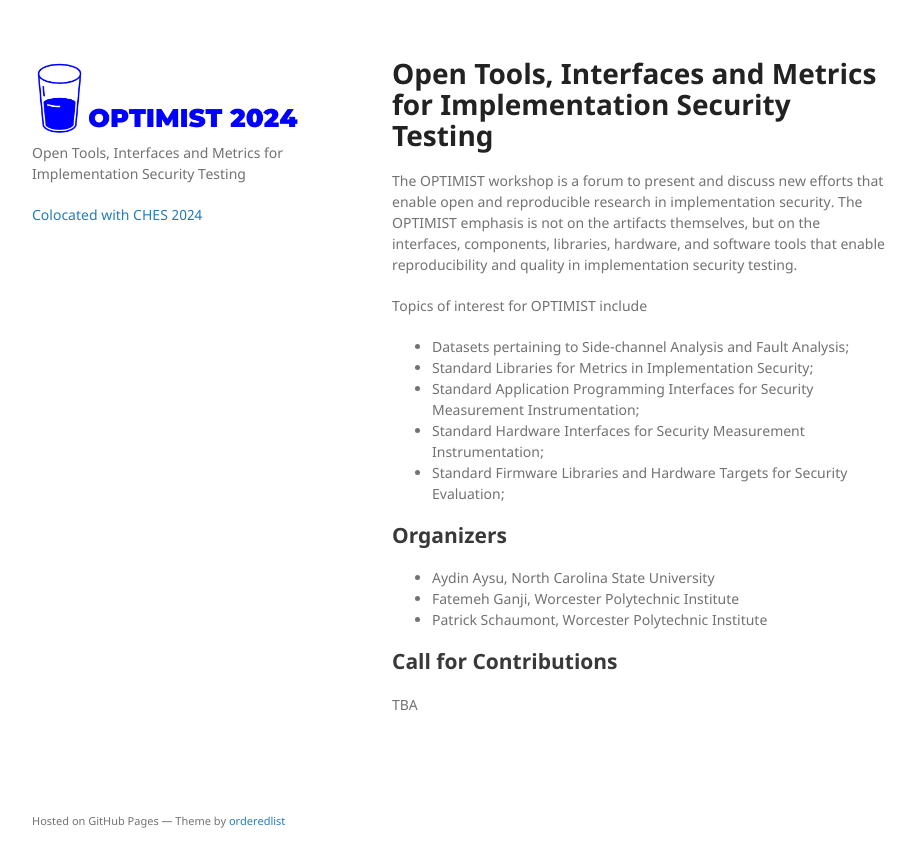
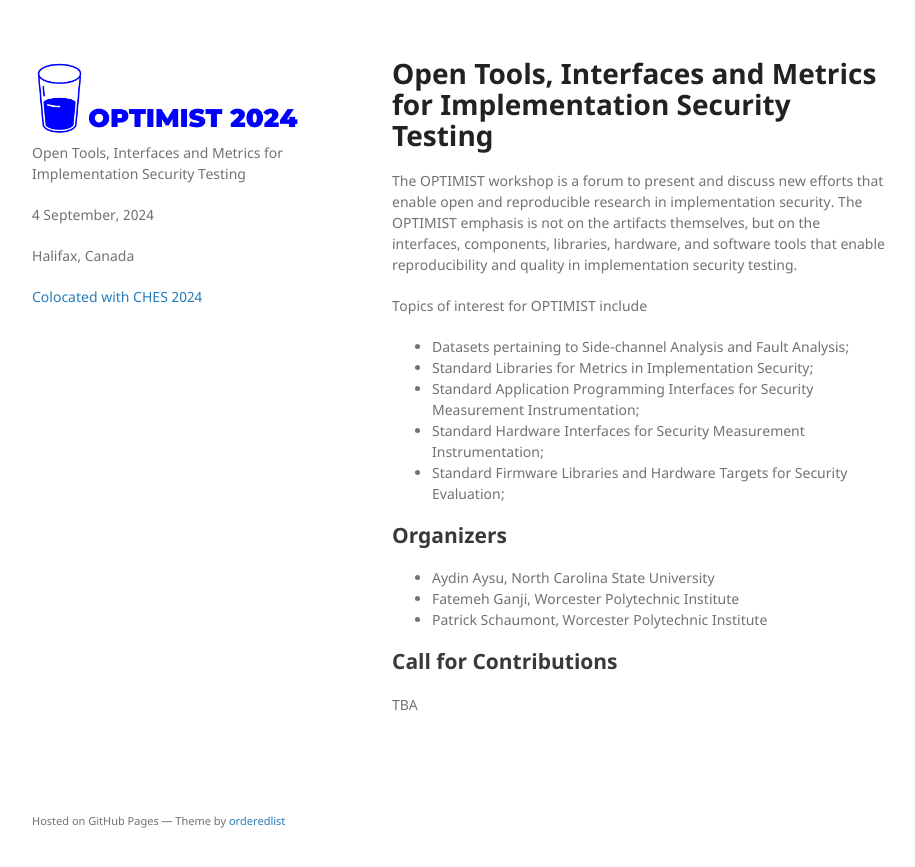
Before and after one commit to optimist-workshop/optimist-workshop.github.io, a Jekyll site: the page built from docs/index.md, in a window 1280 px wide. Shown: the top 867 px of the page, without its empty margins (178-1093 px from the left). Built offline with Jekyll 4.4.1, drawn with Linux system fonts in a browser that asks for light colours; our own code applies the rules of GitHub Pages for plain Markdown files.

Commit message:
Update default.html

```diff
--- a/docs/_layouts/default.html
+++ b/docs/_layouts/default.html
@@ -22,6 +22,8 @@
         <p>Open Tools, Interfaces and Metrics for Implementation Security Testing</p>
 
         {% if site.github.is_user_page %}
+        <p class="view">4 September, 2024</p>
+        <p class="view">Halifax, Canada</p>
         <p class="view"><a href="https://ches.iacr.org/2024/">Colocated with CHES 2024</a></p>
         {% endif %}
 
```
